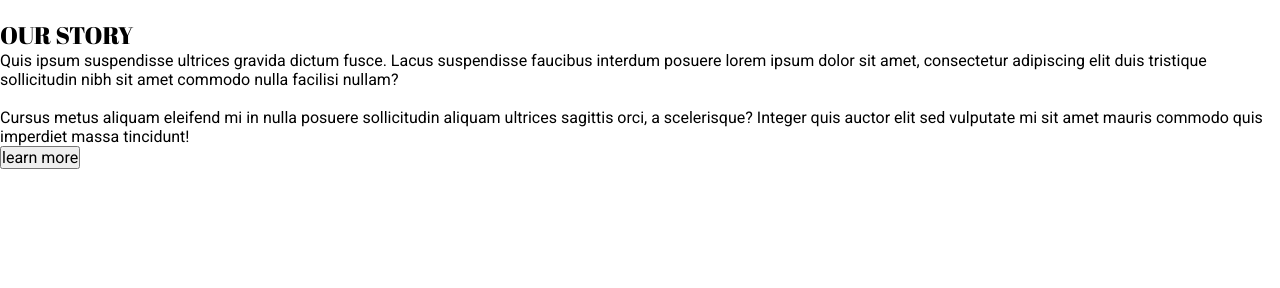
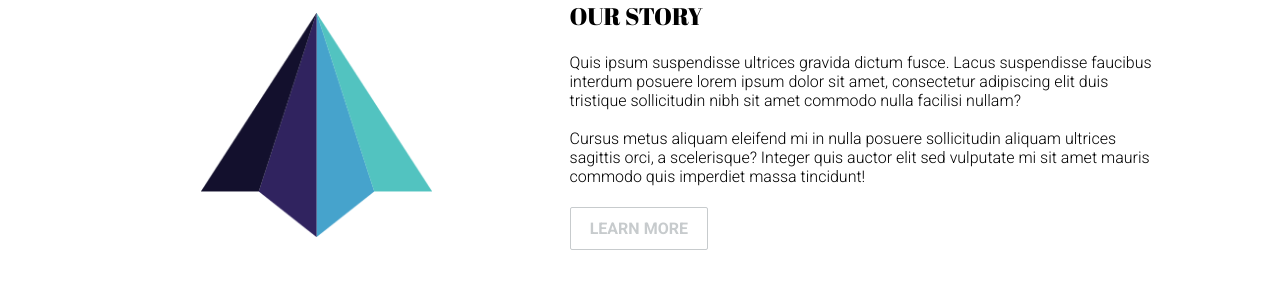
Before and after one commit to SofieHilt/psd-to-website, a plain HTML site: page index.html in a window 1280 px wide. Drawn offline with Linux system fonts and the light colour scheme.

Commit message:
story html and css update

```diff
--- a/index.html
+++ b/index.html
@@ -17,7 +17,11 @@
       <section id="story">
         <div id="story-wrap">
           <div id="img-wrap">
-            <img src="" width="100px" />
+            <img
+              src="./assets/photoshop/photoshop/design-assets/png/logo-big.png"
+              width="100px"
+              height="auto"
+            />
           </div>
           <div id="typo-wrap">
             <h2>our story</h2>
--- a/style.css
+++ b/style.css
@@ -31,14 +31,69 @@ h3 {
     font-style: normal;
     text-transform: uppercase;
 }
-#nav-wrap{
-
+#nav-wrap {
 }
 #our-nav {
 }
 #hero {
 }
 #story {
+    width: 100%;
+    display: flex;
+    flex-direction: row;
+    flex-wrap: row;
+    align-content: space-around;
+    justify-content: center;
+}
+#story-wrap {
+    width: 80%;
+    height: auto;
+    display: flex;
+    flex-wrap: row;
+    flex-direction: row;
+    flex-flow: row;
+    align-content: space-between;
+    justify-content: center;
+}
+#img-wrap {
+    width: 100%;
+    height: 100%;
+    display: flex;
+    align-items: center;
+    justify-content: center;
+    margin-right: 4rem;
+}
+#img-wrap img {
+    width: auto;
+    max-width: 235px;
+    max-height: 229px;
+    height: 90%;
+}
+#typo-wrap {
+    display: flex;
+    flex-flow: column;
+    justify-content: center;
+    align-content: space-between;
+}
+
+#typo-wrap h2 {
+    margin-bottom: 1.3rem;
+}
+#typo-wrap p {
+    font-weight: 300;
+    margin-bottom: 1.3rem;
+}
+#typo-wrap button {
+    color: #c7cbcd;
+    border-color: #c7cbcd;
+    border-width: 1px;
+    width: max-content;
+    font-weight: 600;
+    padding: 0.7rem 1.2rem 0.7rem 1.2rem;
+    border-style: solid;
+    background-color: white;
+    border-radius: 2px;
+    text-transform: uppercase;
 }
 #watch {
 }
```
